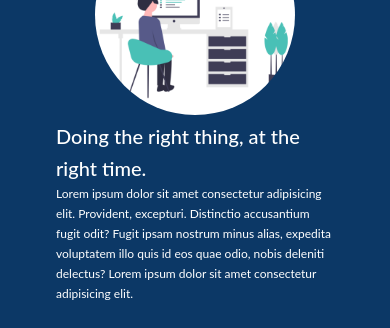
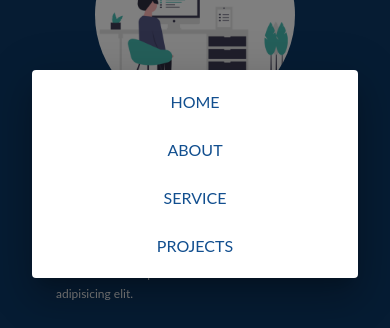
Before and after one commit to djorg-solutions/djorg-solutions, a Next.js app: page / in a window 390 px wide. Both pictures are taken after a click on the button 344 px from the left and 29 px from the top of the page. Shown: the part 248-576 px from the top of the page. Built offline with nearby package versions, Linux system fonts and the light colour scheme.

Commit message:
menu mobile done

```diff
--- /dev/null
+++ b/components/Layout/components/MenuDialog.jsx
@@ -0,0 +1,45 @@
+import React from 'react';
+import List from '@material-ui/core/List';
+import ListItem from '@material-ui/core/ListItem';
+import ListItemText from '@material-ui/core/ListItemText';
+import Dialog from '@material-ui/core/Dialog';
+import { makeStyles } from '@material-ui/core/styles';
+
+const useStyles = makeStyles((theme) => ({
+    listItem: {
+        textAlign: 'center',
+        color: '#124f8f',
+        textTransform: 'uppercase'
+    },
+}));
+
+const MenuDialog = ({ open, handleClose }) => {
+
+    const classes = useStyles();
+
+    const goTo = id => {
+        document.location = id;
+        handleClose();
+    }
+
+    return (
+        <Dialog onClose={handleClose} fullWidth open={open}>
+            <List>
+                <ListItem button className={classes.listItem} onClick={()=>goTo('#')}>
+                    <ListItemText primary={'Home'} />
+                </ListItem>
+                <ListItem button className={classes.listItem} onClick={()=>goTo('#about')}>
+                    <ListItemText primary={'About'} />
+                </ListItem>
+                <ListItem button className={classes.listItem} onClick={()=>goTo('#services')}>
+                    <ListItemText primary={'Service'} />
+                </ListItem>
+                <ListItem button className={classes.listItem} onClick={()=>goTo('#projects')}>
+                    <ListItemText primary={'Projects'} />
+                </ListItem>
+            </List>
+        </Dialog>
+    );
+}
+
+export default MenuDialog;
--- a/components/Layout/index.jsx
+++ b/components/Layout/index.jsx
@@ -10,6 +10,7 @@ import ExpandLessIcon from '@material-ui/icons/ExpandLess';
 import Grid from '@material-ui/core/Grid';
 import Hidden from '@material-ui/core/Hidden';
 import useScrollTrigger from '@material-ui/core/useScrollTrigger';
+import MenuDialog from './components/MenuDialog';
 
 const useStyles = makeStyles((theme) => ({
     root: {
@@ -59,6 +60,14 @@ function Layout({ children }) {
         target: process.browser ? window : undefined,
     });
 
+    const [isMenuOpen, setIsMenuOpen] = React.useState(false);
+
+    const handleMenu = () => {
+        setIsMenuOpen(true);
+    };
+
+    const closeMenu = () => setIsMenuOpen(false);
+
     return (
         <>
             <div className={classes.root}>
@@ -94,7 +103,7 @@ function Layout({ children }) {
                                         <Button variant={'contained'} className={classes.languageButton} color="inherit">Language</Button>
                                     </Hidden>
                                     <Hidden mdUp>
-                                        <IconButton className={classes.menuIcon}>
+                                        <IconButton className={classes.menuIcon} onClick={handleMenu}>
                                             <MenuIcon fontSize={'large'} />
                                         </IconButton>
                                     </Hidden>
@@ -113,6 +122,7 @@ function Layout({ children }) {
                     </IconButton>
                 </a>
             }
+            { isMenuOpen && <MenuDialog open={isMenuOpen} handleClose={closeMenu} />}
         </>
     );
 }
```
